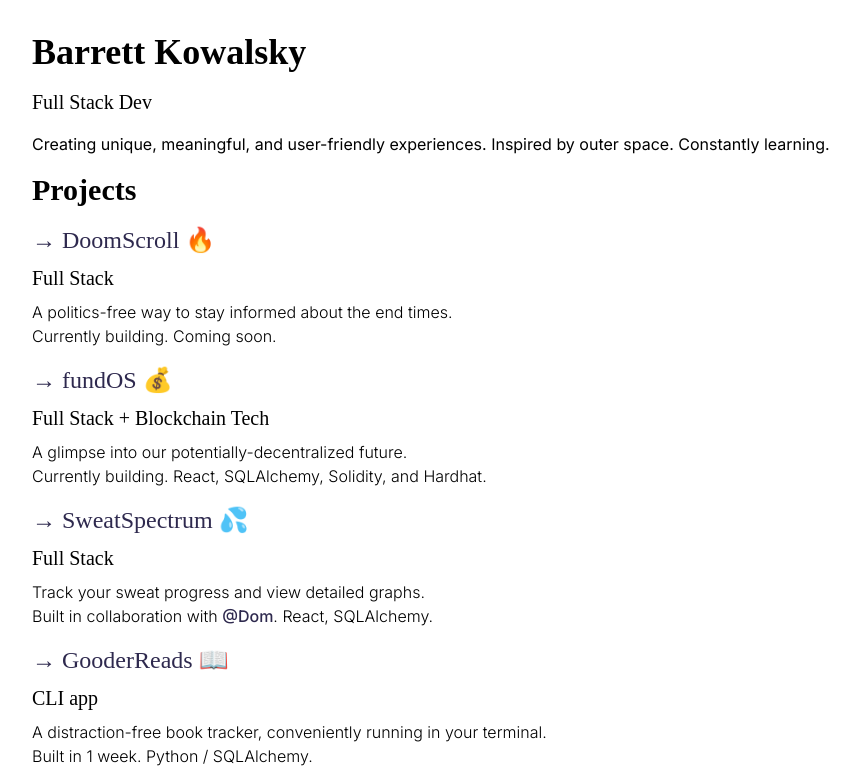
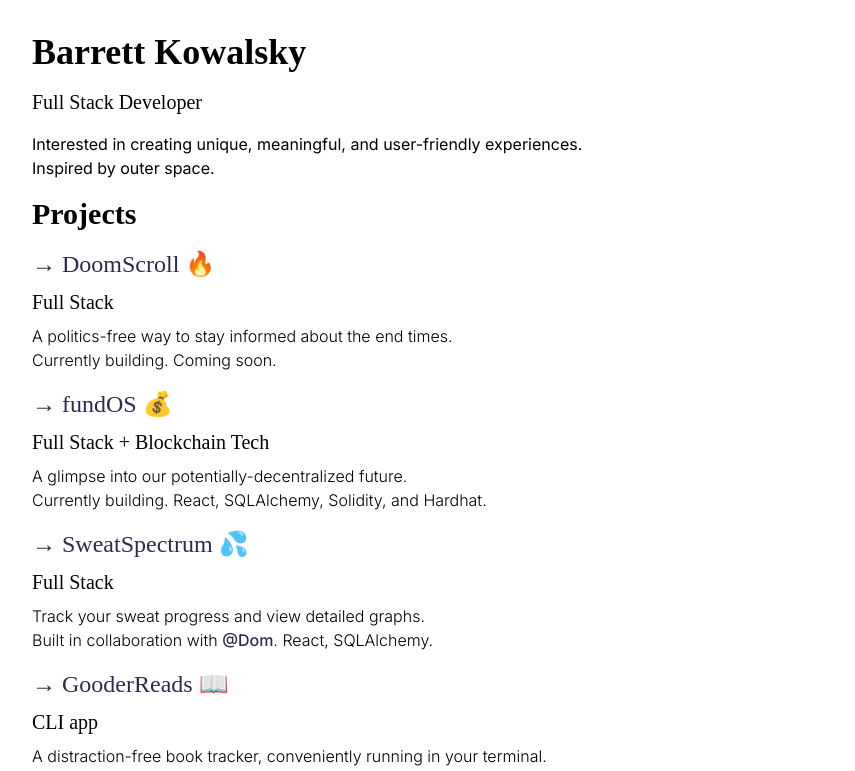
Before and after one commit to barrettk8090/portfolio-v1, a React (Vite) app: page / in a window 1280 px wide. Shown: the top 771 px of the page, without its empty margins (0-855 px from the left). Built offline with nearby package versions, Linux system fonts and the light colour scheme; a web font is replaced by a local one.

Commit message:
copy updates

```diff
--- a/src/components/Home.jsx
+++ b/src/components/Home.jsx
@@ -7,8 +7,8 @@ function Home(){
     return (
         <div className="mx-8">
             <h1 className="mt-8 text-4xl font-bold">Barrett Kowalsky</h1>
-            <h4 className="my-4 text-xl"> Full Stack Dev</h4>
-            <p className="my-4 font-normal">Creating unique, meaningful, and user-friendly experiences. Inspired by outer space. Constantly learning.</p>
+            <h4 className="my-4 text-xl"> Full Stack Developer</h4>
+            <p className="my-4 font-normal">Interested in creating unique, meaningful, and user-friendly experiences.<br/> Inspired by outer space. </p>
             <Projects />
             <Blog/>
             <Links />
```
